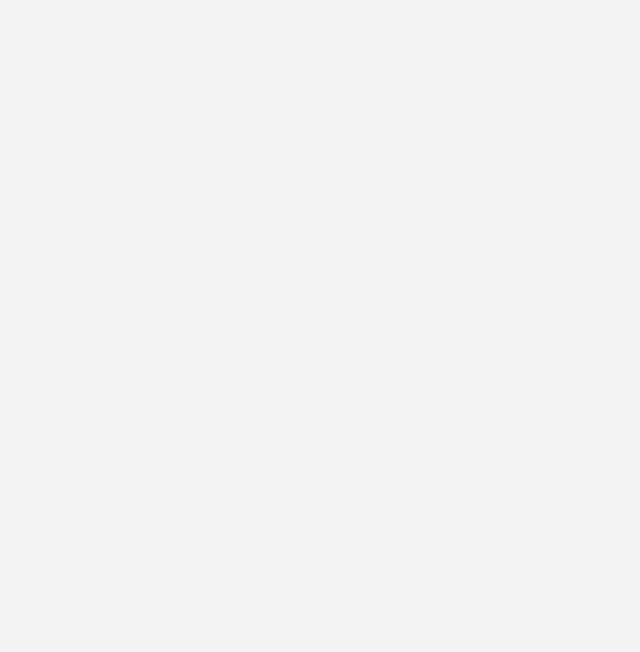
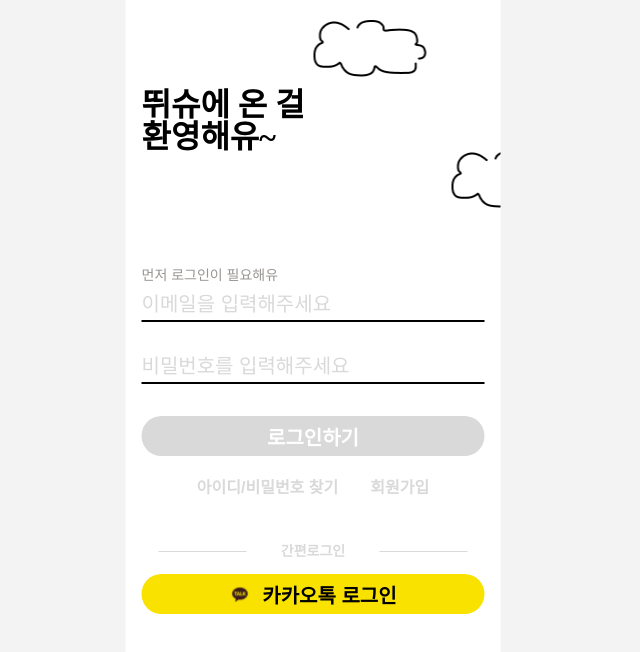
Before and after one commit to LikeLionRunnersApp/client, a React (Create React App) app: page /signin in a window 1280 px wide. Before the commit this address had no page. Shown: the top 652 px of the page, without its empty margins (327-967 px from the left). Built offline with nearby package versions, Linux system fonts and the light colour scheme; a web font is replaced by a local one.

Commit message:
Feat: Create SignInForm component

```diff
--- a/src/App.tsx
+++ b/src/App.tsx
@@ -1,17 +1,16 @@
-import Main from '@pages/Main'
-import Detail from '@pages/Detail'
-import Login from '@pages/Login'
-
-import { Routes, Route } from 'react-router-dom'
+import Main from "@pages/Main";
+import Detail from "@pages/Detail";
+import SignIn from "@pages/Login";
+import { Routes, Route } from "react-router-dom";
 
 const App = () => {
   return (
     <Routes>
       <Route path="/" element={<Main />} />
       <Route path="/detail/:id" element={<Detail />} />
-      <Route path="/login" element={<Login />} />
+      <Route path="/signin" element={<SignIn />} />
     </Routes>
-  )
-}
+  );
+};
 
-export default App
+export default App;
--- a/src/components/Login/Form/index.tsx
+++ /dev/null
@@ -1,89 +0,0 @@
-import { useEffect } from 'react'
-
-import styled from '@emotion/styled'
-
-import { Button } from '@components/Common/UI'
-import { ChangeEvent, FormEvent, useState } from 'react'
-
-const Form = () => {
-  const [input, setInput] = useState({
-    id: '',
-    password: '',
-  })
-  const [color, setColor] = useState('')
-
-  const handleSubmit = (e: FormEvent<HTMLFormElement>) => {
-    e.preventDefault()
-  }
-
-  useEffect(() => {
-    const regExp = /[\{\}\[\]\/?.,;:|\)*~`!^\-_+<>@\#$%&\\\=\(\'\"]/g
-
-    return input.id.includes('@') &&
-      input.password.length >= 8 &&
-      regExp.test(input.password)
-      ? setColor('#d9d9d9')
-      : setColor('')
-  }, [input.id, input.password])
-
-  const handleChange = (e: ChangeEvent<HTMLInputElement>) => {
-    const { name, value } = e.target
-    setInput({ ...input, [name]: value })
-  }
-
-  return (
-    <Container onSubmit={handleSubmit}>
-      <Label htmlFor="id">이메일</Label>
-      <Input
-        type="text"
-        id="id"
-        name="id"
-        onChange={handleChange}
-        value={input.id}
-        placeholder="이메일을 입력해주세요"
-      />
-      <Label htmlFor="password">비밀번호</Label>
-      <Input
-        type="password"
-        name="password"
-        id="password"
-        onChange={handleChange}
-        value={input.password}
-        placeholder="비밀번호를 입력해주세요"
-      />
-      <Button type="submit" variant="login" size="lg" color={color}>
-        로그인하기
-      </Button>
-    </Container>
-  )
-}
-
-const Container = styled.form`
-  display: flex;
-  flex-direction: column;
-`
-
-const Label = styled.label`
-  position: absolute;
-  z-index: -100;
-  width: 1px;
-  height: 1px;
-  overflow: hidden;
-  opacity: 0;
-`
-
-const Input = styled.input`
-  display: block;
-  font-size: 20px;
-  padding-bottom: 4px;
-
-  &::placeholder {
-    color: #d9d9d9;
-  }
-
-  height: 30px;
-  border-bottom: 2px solid #000;
-  margin-bottom: 32px;
-`
-
-export default Form
--- /dev/null
+++ b/src/components/SignIn/Form/index.tsx
@@ -0,0 +1,94 @@
+import { useEffect } from "react";
+
+import styled from "@emotion/styled";
+
+import { Button } from "@components/Common/UI";
+import { FormEvent, useState } from "react";
+import useFormValidation from "@hooks/useFormValidation";
+
+const Form = () => {
+  const { email, password, validate, handleEmailChange, handlePasswordChange } =
+    useFormValidation({ initialEmail: "", initialPassword: "" });
+
+  const [alert, setAlert] = useState("");
+
+  useEffect(() => {
+    email.length > 0 || password.length > 0
+      ? setAlert("")
+      : setAlert("먼저 로그인이 필요해유");
+  }, [email, password]);
+
+  const handleSubmit = (e: FormEvent<HTMLFormElement>) => {
+    e.preventDefault();
+    // 사용자가 있는지 없는지 API 요청 및 응답
+    // 맞으면 /main으로 이동, 틀리면 setAlert()
+  };
+
+  return (
+    <Container onSubmit={handleSubmit}>
+      <Alert>{alert}</Alert>
+      <Label htmlFor="email">이메일</Label>
+      <Input
+        type="text"
+        id="email"
+        name="email"
+        onChange={(e) => handleEmailChange(e.target.value)}
+        value={email}
+        placeholder="이메일을 입력해주세요"
+      />
+      <Label htmlFor="password">비밀번호</Label>
+      <Input
+        type="password"
+        name="password"
+        id="password"
+        onChange={(e) => handlePasswordChange(e.target.value)}
+        value={password}
+        placeholder="비밀번호를 입력해주세요"
+      />
+      <Button type="submit" variant={validate ? "start" : "login"} size="lg">
+        로그인하기
+      </Button>
+    </Container>
+  );
+};
+
+const Container = styled.form`
+  position: relative;
+  display: flex;
+  flex-direction: column;
+`;
+
+const Alert = styled.strong`
+  position: absolute;
+  top: -24px;
+  left: 0;
+  font-size: 14px;
+  color: #989491;
+  font-weight: 400;
+`;
+
+const Label = styled.label`
+  position: absolute;
+  z-index: -100;
+  width: 1px;
+  height: 1px;
+  overflow: hidden;
+  opacity: 0;
+`;
+
+const Input = styled.input`
+  display: block;
+  font-size: 20px;
+  padding-bottom: 4px;
+  outline: none;
+
+  &::placeholder {
+    color: #d9d9d9;
+  }
+
+  height: 30px;
+  border-bottom: 2px solid #000;
+  margin-bottom: 32px;
+`;
+
+export default Form;
```
Also changed, not shown: src/pages/Login/index.tsx (+6 -7 lines), src/components/SignIn/LoginHeader/index.tsx (renamed from src/components/Login/LoginHeader/index.tsx), src/components/SignIn/Navigate/index.tsx (renamed from src/components/Login/Navigate/index.tsx), src/components/SignIn/SocialLogin/index.tsx (renamed from src/components/Login/SocialLogin/index.tsx), 1 other file (tests, documents, lock files or other folders).
